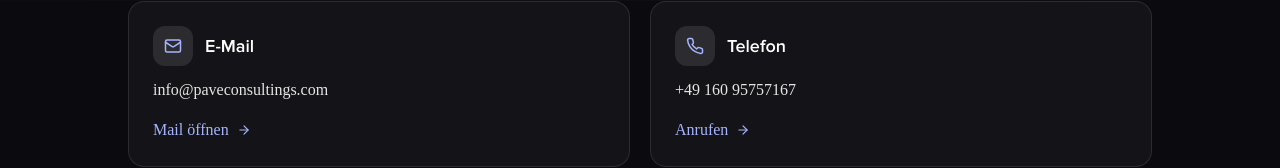
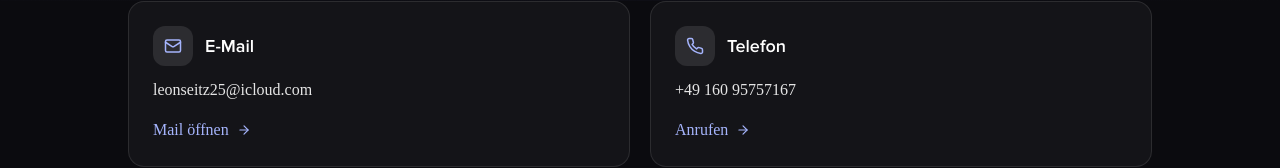
Before and after one commit to cyclebittt/pavewebyyyy, a Next.js app: page /contact in a window 1280 px wide. Shown: the part 604-772 px from the top of the page. Built offline with nearby package versions, Linux system fonts and the light colour scheme; a web font is replaced by a local one.

Commit message:
Update page.js

```diff
--- a/app/contact/page.js
+++ b/app/contact/page.js
@@ -66,7 +66,7 @@
             </Link>
 
             <a
-              href="mailto:info@paveconsultings.com?subject=Projektanfrage&body=Hi Leon,%0D%0A%0D%0AZiel:%0D%0ADeadline:%0D%0AStand:%0D%0A%0D%0AKurz Kontext:%0D%0A"
+              href="mailto:leonseitz25@icloud.com?subject=Projektanfrage&body=Hi Leon,%0D%0A%0D%0AZiel:%0D%0ADeadline:%0D%0AStand:%0D%0A%0D%0AKurz Kontext:%0D%0A"
               className="px-6 py-3 rounded-full border border-white/15 hover:border-white/30 bg-white/5 transition-colors font-semibold inline-flex items-center justify-center gap-2"
             >
               E-Mail senden <Mail size={18} />
@@ -85,11 +85,11 @@
           <ContactCard
             icon={<Mail size={18} className="text-indigo-300" />}
             title="E-Mail"
-            value="info@paveconsultings.com"
+            value="leonseitz25@icloud.com"
             action={
               <a
                 className="text-indigo-300 hover:text-indigo-200 inline-flex items-center gap-2"
-                href="mailto:info@paveconsultings.com"
+                href="mailto:leonseitz25@icloud.com"
               >
                 Mail öffnen <ArrowRight size={14} />
               </a>
```
